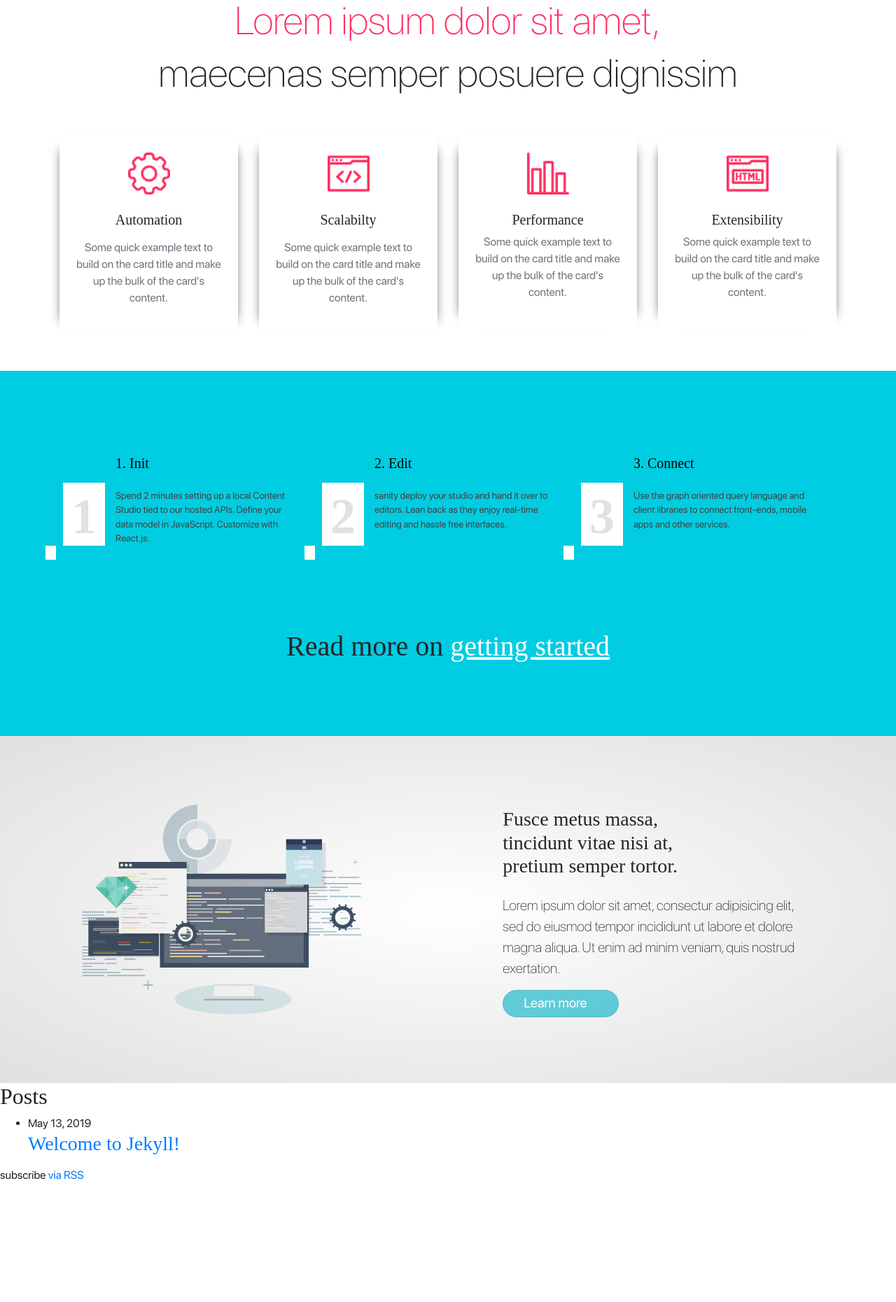
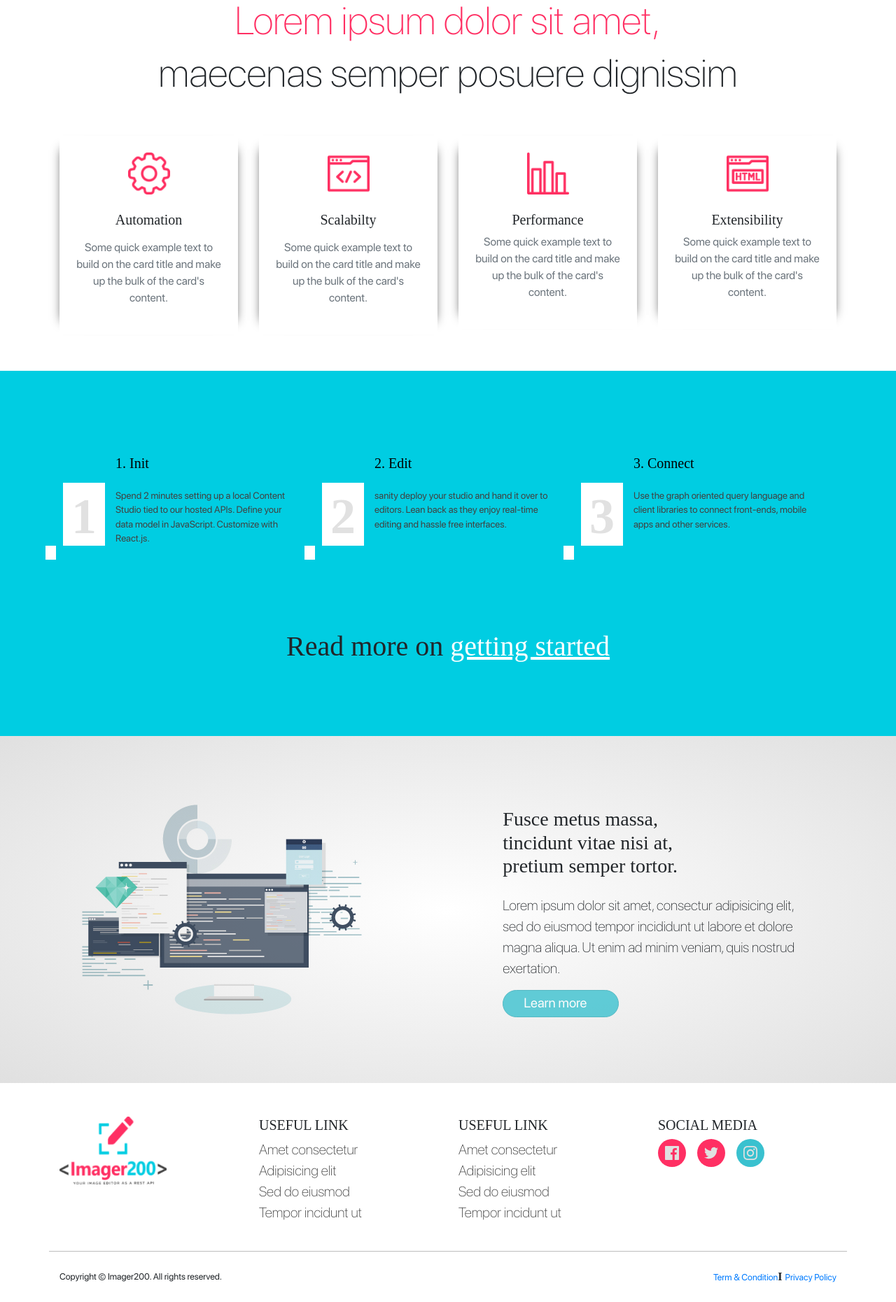
Before and after one commit to rendrap/gblog, a Jekyll site: the page built from index.md, in a window 1280 px wide, cut to the strip 1253-3114 px from the top of the page. Shown: the whole strip at 70% size. Built offline with Jekyll 4.4.1, drawn with Linux system fonts in a browser that asks for light colours; some web fonts are replaced; before the commit the page ends 2961 px from its top, so only the background shows below that.

Commit message:
footer section draft

```diff
--- a/_config.yml
+++ b/_config.yml
@@ -4,7 +4,8 @@ description: Client Landing Page
 baseurl: "" # the subpath of your site, e.g. /blog
 url: "" # the base hostname & protocol for your site, e.g. http://example.com
 twitter_username: jekyllrb
-github_username:  jekyll
+instagram_username: jekyll
+facebook_username: jekyll
 
 # Build settings
 markdown: kramdown
--- a/_includes/footer.html
+++ b/_includes/footer.html
@@ -1,40 +1,51 @@
-<footer class="site-footer h-card">
-<!--   <data class="u-url" href="{{ "/" | relative_url }}"></data>
-
-  <div class="wrapper">
-
-    <h2 class="footer-heading">{{ site.title | escape }}</h2>
-
-    <div class="footer-col-wrapper">
-      <div class="footer-col footer-col-1">
-        <ul class="contact-list">
-          <li class="p-name">
-            {%- if site.author -%}
-              {{ site.author | escape }}
-            {%- else -%}
-              {{ site.title | escape }}
-            {%- endif -%}
-            </li>
-            {%- if site.email -%}
-            <li><a class="u-email" href="mailto:{{ site.email }}">{{ site.email }}</a></li>
-            {%- endif -%}
+<footer class="">
+    <div class="container pt-5">
+        <div class="row">
+            <div class="col-xs-12 col-sm-6 col-md-3 order-3 order-sm-4 order-md-1 ">
+                <div class="">
+                    <!-- <img class="mb-30" src="assets/images/logo/logo-light.png" alt="logo"> -->
+                    <img src="{{ "/assets/images/main-logo.png" | relative_url }}" alt="main logo" class="logo-footer">
+                </div>
+            </div>
+            <div class="col-xs-12 col-sm-6 col-md-3 order-sm-1 order-md-2">
+                <h5 class="text-uppercase">Useful link</h5>
+                <ul class="list-unstyled lead">
+                    <li><a href="#">Amet consectetur</a></li>
+                    <li><a href="#">Adipisicing elit</a></li>
+                    <li><a href="#">Sed do eiusmod</a></li>
+                    <li><a href="#">Tempor incidunt ut</a></li>
                 </ul>
             </div>
-
-      <div class="footer-col footer-col-2">
+            <div class="col-xs-12 col-sm-6 col-md-3 order-sm-2 order-md-3">
+                <h5 class="text-uppercase">Useful link</h5>
+                <ul class="list-unstyled lead">
+                    <li><a href="#">Amet consectetur</a></li>
+                    <li><a href="#">Adipisicing elit</a></li>
+                    <li><a href="#">Sed do eiusmod</a></li>
+                    <li><a href="#">Tempor incidunt ut</a></li>
+                </ul>
+            </div>
+            <div class="col-xs-12 col-sm-6 col-md-3 order-last">
+                <div class="footer-col-title">
+                    <h5 class="text-uppercase">Social Media</h5>
+                </div>
                 {%- include social.html -%}
             </div>
-
-      <div class="footer-col footer-col-3">
-        <p>{{- site.description | escape -}}</p>
+        </div>
+        <div class="row border-top-footer align-items-center justify-content-md-between py-4 mt-4 delimiter-top">
+            <div class="col-md-6">
+                <div class="copyright text-sm small text-center text-md-left">Copyright © Imager200. All rights reserved.
                 </div>
             </div>
- -->
+            <div class="col-md-6">
+                <div class="copyright text-sm font-weight-bold text-center text-md-right">
+                    <a href="" class="small" target="_blank">Term &amp; Condition</a>I
+                    <a href="" class="small" target="_blank">Privacy Policy</a>
                 </div>
-
-
+            </div>
+        </div>
+    </div>
 </footer>
-
 <script src="https://code.jquery.com/jquery-3.3.1.slim.min.js" integrity="sha384-q8i/X+965DzO0rT7abK41JStQIAqVgRVzpbzo5smXKp4YfRvH+8abtTE1Pi6jizo" crossorigin="anonymous"></script>
 <script src="https://cdnjs.cloudflare.com/ajax/libs/popper.js/1.14.7/umd/popper.min.js" integrity="sha384-UO2eT0CpHqdSJQ6hJty5KVphtPhzWj9WO1clHTMGa3JDZwrnQq4sF86dIHNDz0W1" crossorigin="anonymous"></script>
 <script src="https://stackpath.bootstrapcdn.com/bootstrap/4.3.1/js/bootstrap.min.js" integrity="sha384-JjSmVgyd0p3pXB1rRibZUAYoIIy6OrQ6VrjIEaFf/nJGzIxFDsf4x0xIM+B07jRM" crossorigin="anonymous"></script>
--- a/_includes/social.html
+++ b/_includes/social.html
@@ -1,14 +1,12 @@
-<ul class="social-media-list">
-  {%- if site.dribbble_username -%}<li><a href="https://dribbble.com/{{ site.dribbble_username| cgi_escape | escape }}"><svg class="svg-icon"><use xlink:href="{{ '/assets/minima-social-icons.svg#dribbble' | relative_url }}"></use></svg> <span class="username">{{ site.dribbble_username| escape }}</span></a></li>{%- endif -%}
-  {%- if site.facebook_username -%}<li><a href="https://www.facebook.com/{{ site.facebook_username| cgi_escape | escape }}"><svg class="svg-icon"><use xlink:href="{{ '/assets/minima-social-icons.svg#facebook' | relative_url }}"></use></svg> <span class="username">{{ site.facebook_username| escape }}</span></a></li>{%- endif -%}
-  {%- if site.flickr_username -%}<li><a href="https://www.flickr.com/photos/{{ site.flickr_username| cgi_escape | escape }}"><svg class="svg-icon"><use xlink:href="{{ '/assets/minima-social-icons.svg#flickr' | relative_url }}"></use></svg> <span class="username">{{ site.flickr_username| escape }}</span></a></li>{%- endif -%}
-  {%- if site.github_username -%}<li><a href="https://github.com/{{ site.github_username| cgi_escape | escape }}"><svg class="svg-icon"><use xlink:href="{{ '/assets/minima-social-icons.svg#github' | relative_url }}"></use></svg> <span class="username">{{ site.github_username| escape }}</span></a></li>{%- endif -%}
-  {%- if site.instagram_username -%}<li><a href="https://instagram.com/{{ site.instagram_username| cgi_escape | escape }}"><svg class="svg-icon"><use xlink:href="{{ '/assets/minima-social-icons.svg#instagram' | relative_url }}"></use></svg> <span class="username">{{ site.instagram_username| escape }}</span></a></li>{%- endif -%}
-  {%- if site.linkedin_username -%}<li><a href="https://www.linkedin.com/in/{{ site.linkedin_username| cgi_escape | escape }}"><svg class="svg-icon"><use xlink:href="{{ '/assets/minima-social-icons.svg#linkedin' | relative_url }}"></use></svg> <span class="username">{{ site.linkedin_username| escape }}</span></a></li>{%- endif -%}
-  {%- if site.pinterest_username -%}<li><a href="https://www.pinterest.com/{{ site.pinterest_username| cgi_escape | escape }}"><svg class="svg-icon"><use xlink:href="{{ '/assets/minima-social-icons.svg#pinterest' | relative_url }}"></use></svg> <span class="username">{{ site.pinterest_username| escape }}</span></a></li>{%- endif -%}
-  {%- for mst in site.mastodon -%}{%- if mst.username and mst.instance -%}<li><a href="https://{{ mst.instance| cgi_escape | escape}}/@{{mst.username}}"><svg class="svg-icon"><use xlink:href="{{ '/assets/minima-social-icons.svg#mastodon' | relative_url }}"></use></svg> <span class="username">{{ mst.username|escape }}</span></a></li>{%- endif -%}{%- endfor -%}
-  {%- if site.twitter_username -%}<li><a href="https://www.twitter.com/{{ site.twitter_username| cgi_escape | escape }}"><svg class="svg-icon"><use xlink:href="{{ '/assets/minima-social-icons.svg#twitter' | relative_url }}"></use></svg> <span class="username">{{ site.twitter_username| escape }}</span></a></li>{%- endif -%}
-  {%- if site.youtube_username -%}<li><a href="https://youtube.com/{{ site.youtube_username| cgi_escape | escape }}"><svg class="svg-icon"><use xlink:href="{{ '/assets/minima-social-icons.svg#youtube' | relative_url }}"></use></svg> <span class="username">{{ site.youtube_username| escape }}</span></a></li>{%- endif -%}
-  {%- if site.googleplus_username -%}<li><a href="https://plus.google.com/{{ site.googleplus_username| escape }}"><svg class="svg-icon"><use xlink:href="{{ '/assets/minima-social-icons.svg#googleplus' | relative_url }}"></use></svg> <span class="username">{{ site.googleplus_username| escape }}</span></a></li>{%- endif -%}
-  {%- if site.rss -%}<li><a href="{{ 'feed.xml' | relative_url }}"><svg class="svg-icon"><use xlink:href="{{ '/assets/minima-social-icons.svg#rss' | relative_url }}"></use></svg> <span>{{ site.rss | escape }}</span></a></li>{%- endif -%}
+<ul id="sos-med" class="list-unstyled justify-content-center justify-content-md-end mt-md-0">
+  {%- if site.facebook_username -%}<li class="nav-item"><a class="nav-link fb" href="https://www.facebook.com/{{ site.facebook_username| cgi_escape | escape }}"><svg viewBox = "0 0 25 25" class="svg-icon"><use xlink:href="{{ '/assets/images/minima-social-icons.svg#facebook' | relative_url }}"></use></svg></a></li>{%- endif -%}
+  {%- if site.twitter_username -%}<li class="nav-item"><a class="nav-link tw" href="https://www.twitter.com/{{ site.twitter_username| cgi_escape | escape }}"><svg viewBox = "0 0 25 25" class="svg-icon"><use xlink:href="{{ '/assets/images/minima-social-icons.svg#twitter' | relative_url }}"></use></svg></a></li>{%- endif -%}
+  {%- if site.instagram_username -%}<li class="nav-item"><a class="nav-link ig" href="https://instagram.com/{{ site.instagram_username| cgi_escape | escape }}"><svg viewBox = "0 0 25 25" class="svg-icon"><use xlink:href="{{ '/assets/images/minima-social-icons.svg#instagram' | relative_url }}"></use></svg></a></li>{%- endif -%}
+  {%- if site.dribbble_username -%}<li class="nav-item"><a class="nav-link" href="https://dribbble.com/{{ site.dribbble_username| cgi_escape | escape }}"><svg viewBox = "0 0 25 25" class="svg-icon"><use xlink:href="{{ '/assets/images/minima-social-icons.svg#dribbble' | relative_url }}"></use></svg></a></li>{%- endif -%}
+  {%- if site.flickr_username -%}<li class="nav-item"><a class="nav-link" href="https://www.flickr.com/photos/{{ site.flickr_username| cgi_escape | escape }}"><svg viewBox = "0 0 25 25" class="svg-icon"><use xlink:href="{{ '/assets/images/minima-social-icons.svg#flickr' | relative_url }}"></use></svg></a></li>{%- endif -%}
+  {%- if site.github_username -%}<li class="nav-item"><a class="nav-link" href="https://github.com/{{ site.github_username| cgi_escape | escape }}"><svg viewBox = "0 0 25 25" class="svg-icon"><use xlink:href="{{ '/assets/images/minima-social-icons.svg#github' | relative_url }}"></use></svg></a></li>{%- endif -%}
+  {%- if site.linkedin_username -%}<li class="nav-item"><a class="nav-link" href="https://www.linkedin.com/in/{{ site.linkedin_username| cgi_escape | escape }}"><svg viewBox = "0 0 25 25" class="svg-icon"><use xlink:href="{{ '/assets/images/minima-social-icons.svg#linkedin' | relative_url }}"></use></svg></a></li>{%- endif -%}
+  {%- if site.pinterest_username -%}<li class="nav-item"><a class="nav-link" href="https://www.pinterest.com/{{ site.pinterest_username| cgi_escape | escape }}"><svg viewBox = "0 0 25 25" class="svg-icon"><use xlink:href="{{ '/assets/images/minima-social-icons.svg#pinterest' | relative_url }}"></use></svg></a></li>{%- endif -%}
+  {%- if site.youtube_username -%}<li class="nav-item"><a class="nav-link" href="https://youtube.com/{{ site.youtube_username| cgi_escape | escape }}"><svg viewBox = "0 0 25 25" class="svg-icon"><use xlink:href="{{ '/assets/images/minima-social-icons.svg#youtube' | relative_url }}"></use></svg></a></li>{%- endif -%}
+  {%- if site.googleplus_username -%}<li class="nav-item"><a class="nav-link" href="https://plus.google.com/{{ site.googleplus_username| escape }}"><svg viewBox = "0 0 25 25" class="svg-icon"><use xlink:href="{{ '/assets/images/minima-social-icons.svg#googleplus' | relative_url }}"></use></svg></a></li>{%- endif -%}
 </ul>
--- a/_layouts/default.html
+++ b/_layouts/landing-page.html
@@ -10,13 +10,6 @@
     {%- include cards.html -%}
     {%- include cards-123.html -%}
     {%- include cta.html -%}
-
-    <main class="page-content" aria-label="Content">
-      <div class="wrapper">
-        {{ content }}
-      </div>
-    </main>
-
     {%- include footer.html -%}
 
   </body>
--- a/_sass/_custom.scss
+++ b/_sass/_custom.scss
@@ -91,11 +91,22 @@ body {
     width: 50%;
     height: 50%;
   }
+  .logo-footer {
+    width: 30%;
+  }
+}
+@include media-breakpoint-up(sm) {
+  .logo-footer {
+    width: 40%;
+  }
 }
 @include media-breakpoint-up(md) {
   .logo-sizing {
     width: 80%;
     height: 80%;
+  }
+  .logo-footer {
+    width: 60%;
   }
 }
 // Hamburger menu animation
@@ -336,3 +347,84 @@ color: #404342;
 #cta img {
   mix-blend-mode: multiply;
 }
+.img-fluid {
+  max-width: 100%;
+  height: auto;
+}
+/*=========================================
+ * Footer
+=========================================*/
+footer {
+  // ul.lead {
+  //   font-weight: 400;
+  // }
+  ul {
+    padding-left:0;
+
+  }
+  li a {
+    color: #333;
+
+
+    &:hover {
+      color: $lightblue;
+      text-decoration: none;
+    }
+  }
+  h5.text-uppercase {
+    font-weight:500;
+  }
+}
+
+ul#sos-med {
+  display: inline-flex;
+
+  li a.nav-link {
+    padding: 10px;
+    width: 40px;
+    height: 40px;
+    margin: 0 1rem 0 0;
+    font-size: 15px;
+    color: #666;
+    text-align: center;
+    border-radius: 50%;
+    -webkit-font-smoothing: antialiased;
+    -moz-osx-font-smoothing: grayscale;
+
+    &.fb  {
+      background-color: $lightcoral;
+    }
+    &.tw {
+      background-color: $lightcoral;
+    }
+    &.ig {
+      background-color: $lightskyblue;
+    }
+
+    &:hover {
+      -moz-transform: rotate(360deg);
+      -webkit-transform: rotate(360deg);
+      -ms--transform: rotate(360deg);
+      transform: rotate(360deg);
+      -webkit-transition: all 0.2s;
+      -moz-transition: all 0.2s;
+      -o-transition: all 0.2s;
+      -ms-transition: all 0.2s;
+      transition: all 0.2s;
+
+      svg {
+        fill: white;
+      }
+    }
+
+
+    svg {
+      vertical-align: baseline;
+      fill: darken(white,12%);
+    }
+  }
+}
+
+.border-top-footer {
+  border-top: 1px solid #BDBDBD;
+}
```
Also changed, not shown: index.md (+1 -1 lines), assets/images/minima-social-icons.svg (added). Lines whose indentation alone changed are shown as unchanged.
